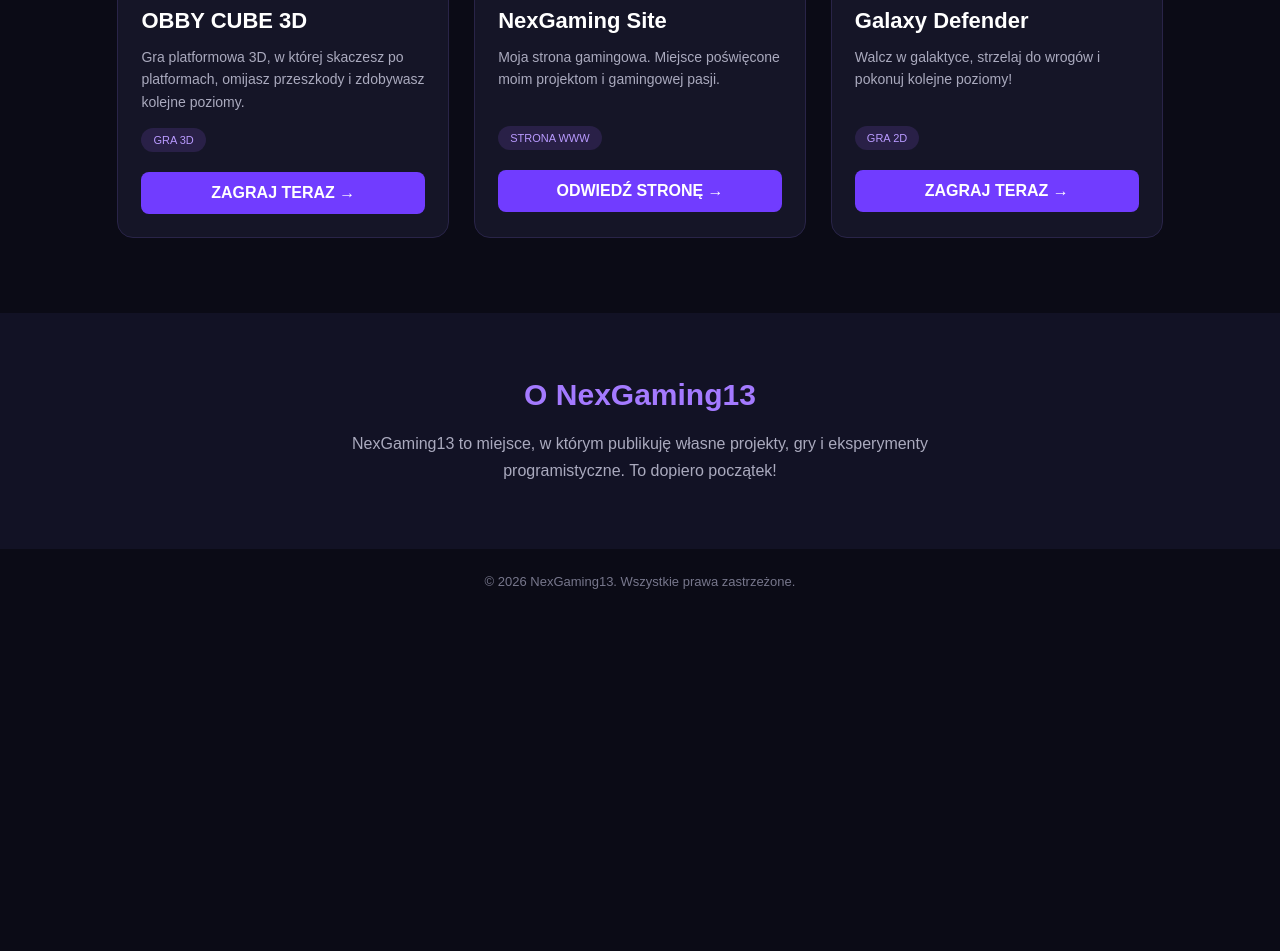
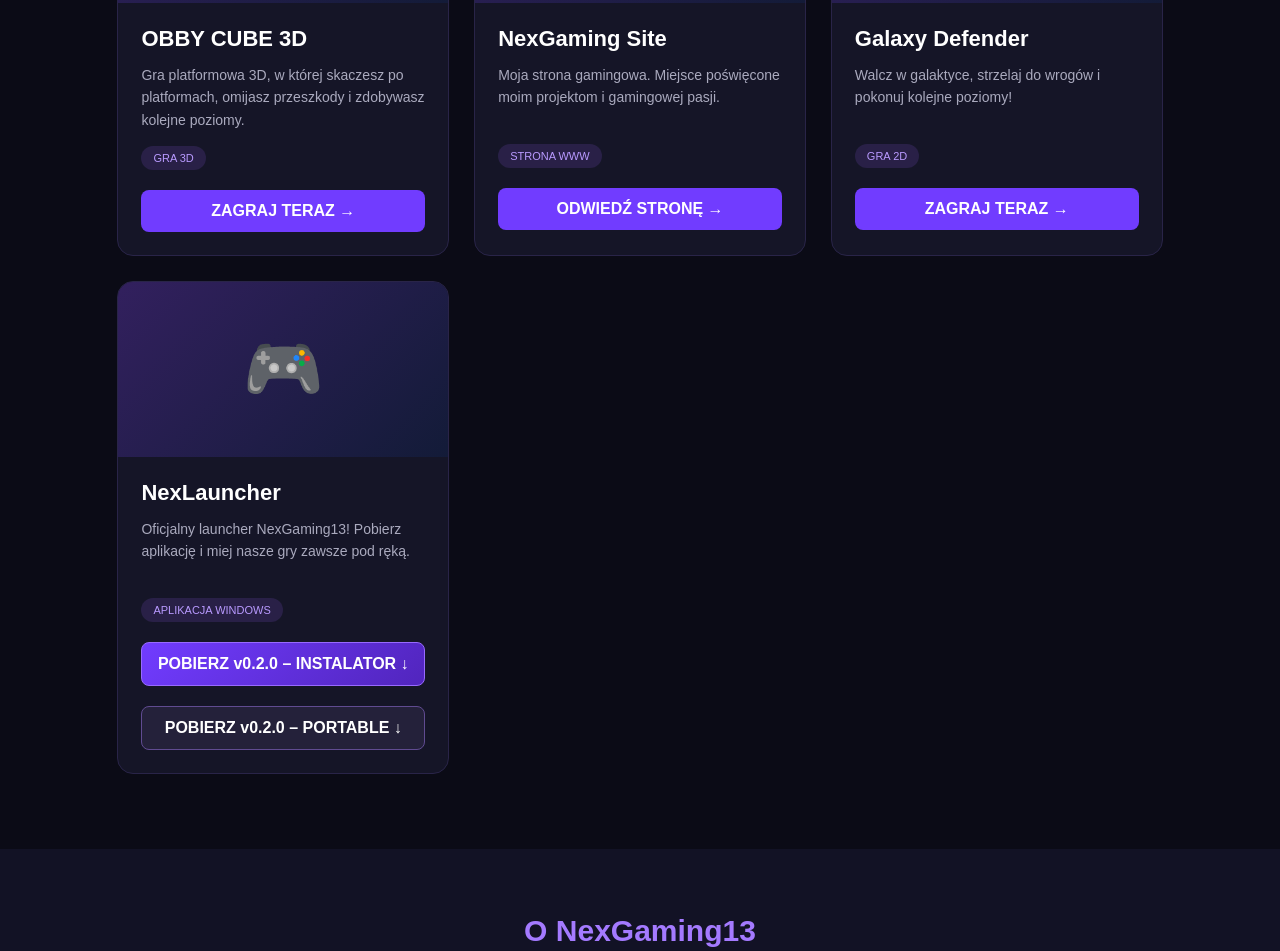
Before and after one commit to nexgaming13/nexgaming13.github.io, a plain HTML site: page index.html in a window 1280 px wide. Shown: the part 874-1825 px from the top of the page. Before the commit the page ends 1488 px from the top, so only its background shows below. Drawn offline with Linux system fonts and the light colour scheme.

Commit message:
Add NexLauncher project section to index.html
Added NexLauncher project section with download links.

````diff
--- a/index.html
+++ b/index.html
@@ -1,4 +1,4 @@
-
+```html
 <!DOCTYPE html>
 <html lang="pl">
 <head>
@@ -186,6 +186,27 @@ nav a:hover {
 
 .card-button:hover {
     background: #925fff;
+    transform: translateY(-2px);
+}
+
+/* PRZYCISKI NEXLAUNCHERA */
+
+.launcher-button {
+    background: linear-gradient(135deg, #713cff, #5125bd);
+    border: 1px solid #986aff;
+}
+
+.launcher-button:hover {
+    background: linear-gradient(135deg, #925fff, #713cff);
+}
+
+.portable-button {
+    background: #24213a;
+    border: 1px solid #604b91;
+}
+
+.portable-button:hover {
+    background: #39305b;
 }
 
 .about {
@@ -354,6 +375,39 @@ footer {
             </div>
         </div>
 
+        <!-- PROJEKT 4 - NEXLAUNCHER -->
+
+        <div class="card">
+
+            <div class="card-image">
+                🎮
+            </div>
+
+            <div class="card-content">
+
+                <h3>NexLauncher</h3>
+
+                <p>
+                    Oficjalny launcher NexGaming13!
+                    Pobierz aplikację i miej nasze gry
+                    zawsze pod ręką.
+                </p>
+
+                <span class="tag">APLIKACJA WINDOWS</span>
+
+                <a class="card-button launcher-button"
+                   href="https://github.com/nexgaming13/NexLauncher/releases/download/v0.2.0/NexLauncher_0.2.0_x64-setup.exe">
+                    POBIERZ v0.2.0 – INSTALATOR ↓
+                </a>
+
+                <a class="card-button portable-button"
+                   href="https://github.com/nexgaming13/NexLauncher/releases/download/v0.2.0/nexlauncher.exe">
+                    POBIERZ v0.2.0 – PORTABLE ↓
+                </a>
+
+            </div>
+        </div>
+
     </div>
 </section>
 
@@ -376,3 +430,4 @@ footer {
 
 </body>
 </html>
+```
````
